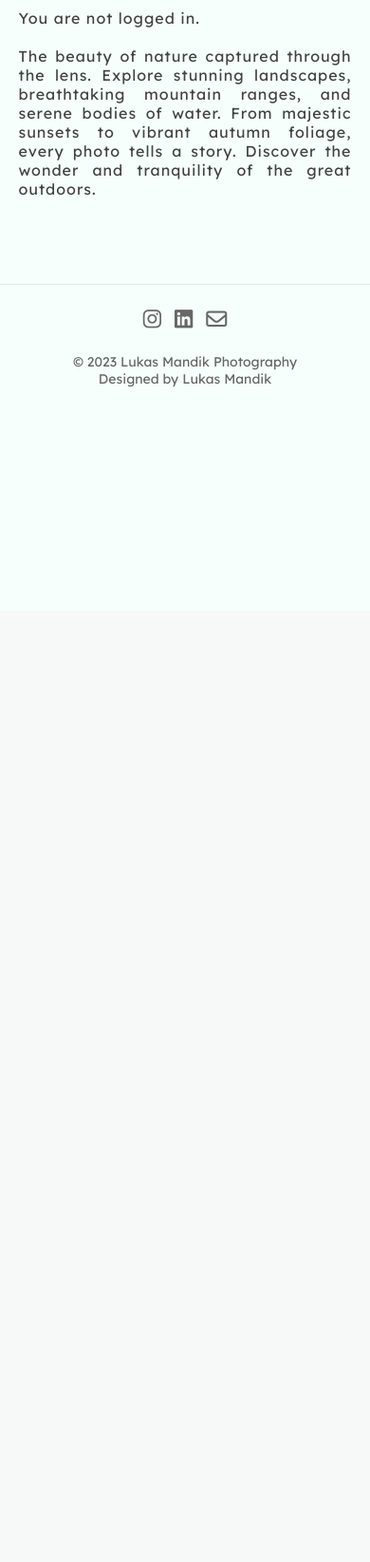
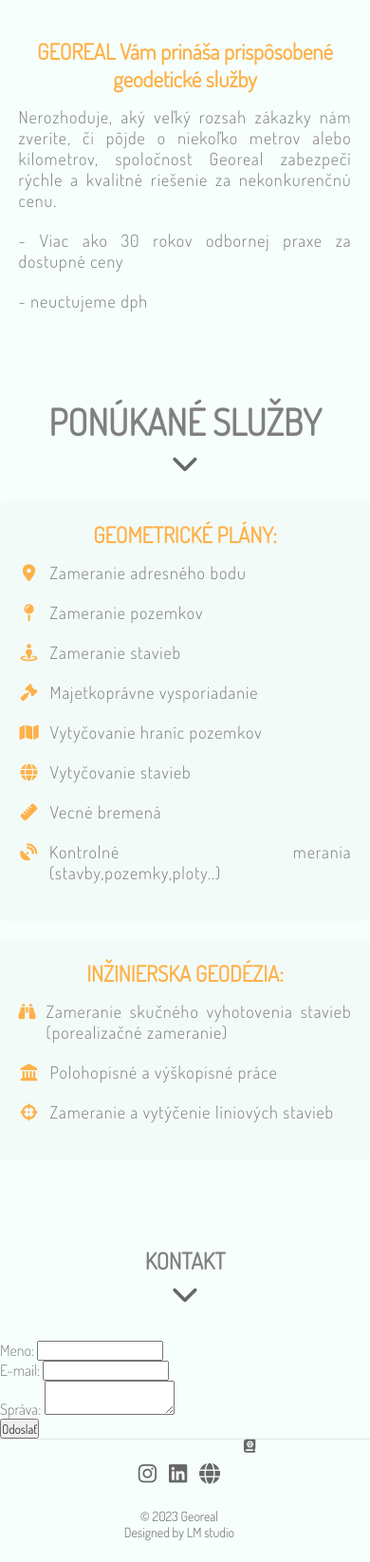
Before and after one commit to LukasMandik/Georeal, a Django app: page / in a window 390 px wide. Shown: the part 201-1846 px from the top of the page at 95% size. Before the commit the page ends 609 px from the top, so only its background shows below. Run offline with Django 4.2, Linux system fonts and the light colour scheme; some libraries are stand-ins or nearby versions.

Commit message:
Built a one site page

```diff
--- a/georeal_web/templates/base.html
+++ b/georeal_web/templates/base.html
@@ -7,8 +7,8 @@
     <meta name="viewport" content="width=device-width, initial-scale=1.0">
     <script src="https://kit.fontawesome.com/b99e675b6e.js"></script>
     <link rel="preconnect" href="https://fonts.googleapis.com">
-    <link rel="preconnect" href="https://fonts.gstatic.com" crossorigin>
-    <link href="https://fonts.googleapis.com/css2?family=Lexend&display=swap" rel="stylesheet">
+<link rel="preconnect" href="https://fonts.gstatic.com" crossorigin>
+<link href="https://fonts.googleapis.com/css2?family=Dosis:wght@300&display=swap" rel="stylesheet">
     <title>{% block title %}  {%endblock%}</title>
     <link rel="stylesheet" href="{% static 'css/style.css' %}">
 
--- a/georeal_web/templates/footer.html
+++ b/georeal_web/templates/footer.html
@@ -7,14 +7,14 @@
 <!--          <a href="https://www.facebook.com/"><i class="fab fa-facebook"></i></a>-->
           <a href="https://www.instagram.com/lukas_mandik/"><i class="fab fa-instagram"></i></a>
           <a href="https://www.linkedin.com/in/lukas-mandik-62324b253/"><i class="fab fa-linkedin"></i></a>
-          <a href="mailto:swipe47@gmail.com"><i class="far fa-envelope"></i></a>
+          <a href="mailto:swipe47@gmail.com"><i class="fas fa-globe"></i></a>
         </div>
-        <p>&copy; 2023 Lukas Mandik Photography</p>
-        <p>Designed by Lukas Mandik</p>
+        <p>&copy; 2023 Georeal</p>
+        <p>Designed by LM studio</p>
       </div>
     </div>
 
-
+<i class="fa-solid fa-book-atlas fa-bounce"></i>
 
   </div>
 </footer>
--- a/georeal_web/templates/home.html
+++ b/georeal_web/templates/home.html
@@ -1,103 +1,135 @@
 {% extends 'base.html' %}
 {% load static %}
-{% block title %}HOME{% endblock %}
+{% block title %}GEOREAL{% endblock %}
 
 
 
 {% block content %}
 <div class="main_home_container">
 
-{#    <div class="slideshow-container">#}
-{#        {% for photo in photos %}#}
+    <div class="slideshow-container">
+        <div class="mySlides fade">
+            <img src="{% static 'media/2360943.jpg' %}">
+        </div>
 {#        <div class="mySlides fade">#}
-{#            <img src="{{photo.image.url}}">#}
-{#            <div class="text">{{ photo.name }}</div>#}
+{#            <img src="{% static 'media/shutterstock_13693108731-5f89a71c3e503.jpeg' %}">#}
 {#        </div>#}
-{#        {% endfor %}#}
-{#        <div class="row_dot" style="text-align:center">#}
-{#            <span class="dot" onclick="currentSlide(1)"></span>#}
-{#            <span class="dot" onclick="currentSlide(2)"></span>#}
-{#            <span class="dot" onclick="currentSlide(3)"></span>#}
+{#        <div class="mySlides fade">#}
+{#            <img src="{% static 'media/priloha4-strana1.png' %}">#}
 {#        </div>#}
-{#        <a class="prev" onclick="plusSlides(-1)">❮</a>#}
-{#        <a class="next" onclick="plusSlides(1)">❯</a>#}
-{#    </div>#}
 
-    <div class="home_container">
-        {% if request.user.is_authenticated %}
-            <div class="left_home_container">
-                <div class="title_home_container"><h2>GEOMETRICKÉ PLÁNY:</h2></div>
+        <div class="row_dot" style="text-align:center">
+            <span class="dot" onclick="currentSlide(1)"></span>
+            <span class="dot" onclick="currentSlide(2)"></span>
+            <span class="dot" onclick="currentSlide(3)"></span>
+        </div>
+        <a class="prev" onclick="plusSlides(-1)">❮</a>
+        <a class="next" onclick="plusSlides(1)">❯</a>
+    </div>
+
+    <div class="top_home_container">
+        <div class="title_home_container"><h2>GEOREAL Vám prináša prispôsobené geodetické služby</h2></div>
         <div class="item_home_container">
-                    <p>- zameranie adresného bodu</p>
-                    <p>- zameranie pozemkov</p>
-                    <p>- zameranie stavieb</p>
-                    <p>- majetkoprávne vysporiadanie</p>
-                    <p>- vytyčovanie hraníc pozemkov</p>
-                    <p>- vytyčovanie stavieb</p>
-                    <p>- vecné bremená</p>
-                    <p>- kontrolné merania (stavby,pozemky,ploty..)</p>
+            <p>Nerozhoduje, aký veľký rozsah zákazky nám zveríte, či pôjde o niekoľko metrov alebo kilometrov, spoločnost Georeal zabezpečí rýchle a kvalitné riešenie za nekonkurenčnú cenu.</p>
+            <p>- Viac ako 30 rokov odbornej praxe za dostupné ceny</p>
+            <p>- neuctujeme dph</p>
         </div>
     </div>
-        <div class="left_home_container">
+
+
+<section id="sluzby">
+    <div class="sluzby_container hidden2">
+        <div class="title_home_container">
+            <h1>PONÚKANÉ SLUŽBY</h1>
+            <a href="#sluzby"><i class="fas fa-chevron-down"></i></a>
+        </div>
+    </div>
     <div class="right_home_container hidden">
-                <div class="title_home_container"><h2>INŽINIERSKA GEODÉZIA:</h2></div>
-{#                <img src="{{ home_photo.image.url }}" alt="{{ home_photo.name }}">#}
+        <div class="title_home_container">
+            <h2>GEOMETRICKÉ PLÁNY:</h2>
+        </div>
         <div class="item_home_container">
-                    <p>- zameranie skučného vyhotovenia stavieb (porealizačné  zameranie)</p>
-                    <p>- polohopisné a výškopisné práce</p>
-                    <p>- zameranie a vytýčenie líniových stavieb</p>
+            <p><i class="fas fa-map-marker-alt"></i>Zameranie adresného bodu</p>
+            <p><i class="fas fa-map-pin"></i>Zameranie pozemkov</p>
+            <p><i class="fas fa-street-view"></i>Zameranie stavieb</p>
+            <p><i class="fas fa-gavel"></i>Majetkoprávne vysporiadanie</p>
+            <p><i class="fas fa-map"></i>Vytyčovanie hraníc pozemkov</p>
+            <p><i class="fas fa-globe"></i>Vytyčovanie stavieb</p>
+            <p><i class="fas fa-ruler"></i>Vecné bremená</p>
+            <p><i class="fas fa-satellite-dish"></i>Kontrolné merania (stavby,pozemky,ploty..)</p>
         </div>
     </div>
 
     <div class="down_home_container hidden2">
-                <div class="title_home_container">
-                    <h2>NEÚČTUJEME DPH</h2>
-                </div>
+        <div class="title_home_container"><h2>INŽINIERSKA GEODÉZIA:</h2></div>
+{#                <img src="{{ home_photo.image.url }}" alt="{{ home_photo.name }}">#}
         <div class="item_home_container">
-                    <p>Viac ako 30 rokov skúseností za rozumné ceny.</p>
-                </div>
-
-            </div>
-            {% else %}
-                <div class="item_home_container">
-                    <p>You are not logged in.</p>
-                    <p>The beauty of nature captured through the lens. Explore stunning landscapes, breathtaking mountain ranges, and serene bodies of water. From majestic sunsets to vibrant autumn foliage, every photo tells a story. Discover the wonder and tranquility of the great outdoors.</p>
-                </div>
-            {% endif %}
+            <p><i class="fas fa-binoculars"></i>Zameranie skučného vyhotovenia stavieb (porealizačné  zameranie)</p>
+            <p><i class="fas fa-landmark"></i>Polohopisné a výškopisné práce</p>
+            <p><i class="fas fa-crosshairs"></i>Zameranie a vytýčenie líniových stavieb</p>
         </div>
     </div>
+</section>
 
+<section id="kontakt">
+    <div class="kontakt_container hidden2">
+        <div class="title_home_container">
+            <h1>KONTAKT</h1>
+            <a href="#kontakt"><i class="fas fa-chevron-down"></i></a>
         </div>
-
-<!--    <style>-->
-<!--        .left_home_container {-->
-<!--            background-image: url('{% static "images/_DSC9014.JPG" %}');-->
-<!--            background-size: cover;-->
-<!--            background-position: top;-->
-<!--            background-repeat: no-repeat;-->
-<!--        }-->
-<!--    </style>-->
-
-
+    </div>
+    <div>
+        <form action="#" method="post">
+            <div>
+                <label for="name">Meno:</label>
+                <input type="text" id="name" name="name" required>
+            </div>
+            <div>
+                <label for="email">E-mail:</label>
+                <input type="email" id="email" name="email" required>
+            </div>
+            <div>
+                <label for="message">Správa:</label>
+                <textarea id="message" name="message" required></textarea>
+            </div>
+            <button type="submit">Odoslať</button>
+        </form>
+    </div>
+</section>
 
 <script>
   document.addEventListener('scroll', function () {
-    const leftContainer = document.querySelector('.left_home_container');
+    const topContainer = document.querySelector('.top_home_container');
+    const sluzbyContainer = document.querySelector('.sluzby_container');
     const rightContainer = document.querySelector('.right_home_container');
     const downContainer = document.querySelector('.down_home_container');
-    const leftContainerRect = leftContainer.getBoundingClientRect();
+    const kontaktContainer = document.querySelector('.kontakt_container');
+    const topContainerRect = topContainer.getBoundingClientRect();
     const windowHeight = window.innerHeight;
 
-    if (leftContainerRect.bottom <= windowHeight - 180) {
+
+    if (topContainerRect.bottom <= windowHeight - 200) {
+      sluzbyContainer.classList.remove('hidden2');
+    } else {
+      sluzbyContainer.classList.add('hidden2');
+    }
+
+    if (topContainerRect.bottom <= windowHeight - 550) {
       rightContainer.classList.remove('hidden');
     } else {
       rightContainer.classList.add('hidden');
     }
 
-        if (leftContainerRect.bottom <= windowHeight - 400) {
+        if (topContainerRect.bottom <= windowHeight - 700) {
       downContainer.classList.remove('hidden2');
     } else {
       downContainer.classList.add('hidden2');
+    }
+
+      if (topContainerRect.bottom <= windowHeight - 1200) {
+      kontaktContainer.classList.remove('hidden2');
+    } else {
+      kontaktContainer.classList.add('hidden2');
     }
   });
 </script>
--- a/georeal_web/templates/navbar.html
+++ b/georeal_web/templates/navbar.html
@@ -1,7 +1,7 @@
 
 
 {% load static %}
-
+<section id="home">
 <div class="wrapper">
     <div class="main_navbar">
         <div class="inner_navbar">
@@ -11,9 +11,9 @@
             </div>
             <div class="menu">
                 <ul>
-                    <li><a href="/">Domov</a></li>
-                    <li><a href="">Kontakt</a></li>
-                    <li><a href="">Napíšte nám</a></li>
+                    <li><a href="#home">Domov</a></li>
+                    <li><a href="#sluzby">Služby</a></li>
+                    <li><a href="#kontakt">Kontakt</a></li>
 {#                    {% if user.is_authenticated %}#}
 {#                    <li><a href="/logout">Odhlásiť sa</a></li>#}
 {#                    {% endif %}#}
@@ -26,3 +26,4 @@
         </div>
     </div>
 </div>
+</section>
--- a/static/css/style.css
+++ b/static/css/style.css
@@ -18,17 +18,18 @@ input:-webkit-autofill:active{
 
 :root {
   --primary-color1: rgba(244, 255, 250, 0.79);
-  --primary-color2: #424242;
+  --primary-color2: #808080;
   --primary-color3: #c9c9c9;
 }
 
 *{
 	margin: 0;
 	padding: 0;
-	font-family: 'Lexend', sans-serif;
+	font-family: 'Dosis', sans-serif;
 	text-decoration: none;
 	box-sizing: border-box;
 	list-style: none;
+	scroll-behavior: smooth;
 }
 
 body{
@@ -165,7 +177,7 @@ li.dropdown{
 	text-align: center;
 	max-width: 800px;
 	display: flex;
-	margin: 200px auto 80px auto;
+	margin: 10px auto 80px auto;
 	/*flex-direction: column;*/
 	/*flex-direction: row-reverse*/
 	align-items: start;
@@ -173,53 +185,87 @@ li.dropdown{
 	justify-content: center;
 	flex-wrap: wrap;
 }
-.left_home_container{
+.top_home_container{
 	width: 80%;
 	/*background-color: rgba(168, 168, 168, 0.1);*/
-	margin: 20px 5px;
+	margin: 20px auto;
 	border-radius: 5px;
+	max-width: 600px;
 
 }
-.duble_container{
-	display: flex;
-	flex-wrap: wrap;
-	align-items: flex-start;
-}
-.down_home_container{
-	flex: 1 1 ;
+
+
+.sluzby_container{
 	position: relative;
 	transform: translateX(0);
   	transition: opacity 1s, transform 1s;
-	background-color: rgba(168, 168, 168, 0.1);
-	margin: 20px 5px;
+	margin: 20px auto;
 	border-radius: 5px;
 	align-items: center;
 	align-content: center;
+	max-width: 600px;
+	padding-top: 60px;
+	height: 150px;
 }
 
-.down_home_container .gallery-container
-.gallery-item {
-	width: 80%;
-	margin: 5% auto;
-	border-radius: 15px;
-	overflow: hidden;
-	text-align: center;
+.sluzby_container h1{
+	font-size: 2.4rem;
+	margin: 0 auto;
+}
+.sluzby_container a i,
+.kontakt_container a i{
+	font-size: 1.8rem;
+	margin: 5px auto;
+	color: #676767;
+	transition: font-size 0.2s ease-in-out,
+	color 0.4s ease-in-out;
 }
 
-.down_home_container .gallery-container
-.gallery-item .image{
-	aspect-ratio: 1/1;
-	object-fit: cover;
-	border-radius: 15px;
+.sluzby_container a i:hover,
+.kontakt_container a i:hover{
+	transition: font-size 0.4s ease-in-out,
+	color 0.4s ease-in-out;
+	font-size: 2.2rem;
+	color: rgba(255, 171, 59, 0.93);
 }
-.right_home_container{
-	flex: 1 1 ;
+
+
+.down_home_container{
 	position: relative;
 	transform: translateX(0);
   	transition: opacity 1s, transform 1s;
-	background-color: rgba(168, 168, 168, 0.1);
-	margin: 20px 5px;
+	background-color: rgba(211, 211, 211, 0.1);
+	margin: 20px auto;
 	border-radius: 5px;
+	align-items: center;
+	align-content: center;
+	max-width: 600px;
+	padding-bottom: 30px;
+}
+
+
+
+.right_home_container{
+	position: relative;
+	transform: translateX(0);
+  	transition: opacity 1s, transform 1s;
+	background-color: rgba(211, 211, 211, 0.1);
+	margin: 20px auto;
+	border-radius: 5px;
+	max-width: 600px;
+	padding-bottom: 30px;
+}
+.kontakt_container{
+	position: relative;
+	transform: translateX(0);
+  	transition: opacity 1s, transform 1s;
+	margin: 20px auto;
+	border-radius: 5px;
+	align-items: center;
+	align-content: center;
+	max-width: 600px;
+	padding-top: 60px;
+	height: 150px;
 }
 .hidden {
   opacity: 0;
@@ -231,20 +277,15 @@ li.dropdown{
   transform: translateX(100%);
   transition: opacity 1s, transform 1s;
 }
-.right_home_container img{
-	width: 80%;
-	aspect-ratio: 1/1;
-	object-fit: cover;
-	border-radius: 50%;
-}
 
 
 
 
 .title_home_container{
 	display: flex;
+	flex-direction: column;
 	text-align: center;
-	margin: 20px auto;
+	margin: 0 auto;
 }
 
 /*.title_home_container h2{*/
@@ -253,11 +294,13 @@ li.dropdown{
 
 .title_home_container h2 {
 	opacity: 0;
-	margin: 5px auto 10px auto ;
+	margin: 20px auto 5px auto ;
     position: relative;
-    left: -200px;
+    left: -300px;
 	object-position: 50% 50%;
     transition: 1s;
+	color: rgba(255, 171, 59, 0.93);
+	font-size: 23px;
 }
 
 .title_home_container h2.centered {
@@ -267,19 +310,20 @@ li.dropdown{
 
 
 
-.item_home_container p {
-	opacity: 0;
-	margin: 5px auto 10px auto ;
-    position: relative;
-    left: -500px;
-	object-position: 50% 50%;
-    transition: 1s;
-}
+/*.item_home_container p {*/
+/*	opacity: 0;*/
+/*	margin: 5px auto 10px auto ;*/
+/*    position: relative;*/
+/*    left: -500px;*/
+/*	object-position: 50% 50%;*/
+/*    transition: 1s;*/
+/*	font-size: 13px;*/
+/*}*/
 
-.item_home_container p.centered {
-    left: 0;
-	opacity: 1;
-}
+/*.item_home_container p.centered {*/
+/*    left: 0;*/
+/*	opacity: 1;*/
+/*}*/
 
 
 
@@ -291,17 +335,36 @@ li.dropdown{
 .item_home_container p{
 	opacity: 0;
 	display: flex;
+	align-items: baseline;
 	text-align: justify;
 	width: 90%;
 	margin: 10px auto;
 	letter-spacing: 1px;
-	transition: 2s;
+	font-size: 18px;
+	transition: 0.5s;
 }
 .item_home_container p.centered{
 	opacity: 1;
 	display: flex;
 	text-align: justify;
 }
+
+.item_home_container p i{
+	display: flex;
+	justify-content: center;
+	transition: 0.5s;
+	font-size: 18px;
+	margin-right: 10px;
+	width: 23px;
+	color: rgba(255, 171, 59, 0.93);
+}
+
+
+
+/*.item_home_container p:hover{*/
+/*	transition: 0.5s;*/
+/*	font-weight: bold;*/
+/*}*/
 
 
 
@@ -1240,7 +1302,7 @@ footer p {
 	.home_container{
 		flex-direction: column;
 	}
-	.left_home_container, .right_home_container{
+	.top_home_container, .right_home_container{
 		width: 100%;
 	}
 
--- a/static/js/script.js
+++ b/static/js/script.js
@@ -6,19 +6,6 @@ let menu = document.querySelector(".menu");
 	})
 
 
-// var navBar = document.querySelector(".navbar"); // vyberte navigačný panel
-// var offset = 100; // nastavte hodnotu posunu, po ktorom sa zmení veľkosť
-// var lastScrollPos = 0;
-//
-// window.addEventListener("scroll", function() { // pridajte event listener na posun stránky
-//   var currentScrollPos = window.pageYOffset; // zistite aktuálnu pozíciu posunu stránky
-//   if (currentScrollPos > lastScrollPos && currentScrollPos > offset) { // ak sme posunuli smerom nadol a sme dostatočne ďaleko od začiatku stránky
-//     navBar.classList.add("small"); // pridajte triedu pre menší navigačný panel
-//   } else { // ak sme posunuli smerom nahor alebo sme príliš blízko začiatku stránky
-//     navBar.classList.remove("small"); // odstráňte triedu pre menší navigačný panel
-//   }
-//   lastScrollPos = currentScrollPos; // uložte aktuálnu pozíciu posunu ako poslednú
-// });
 
 
 
@@ -32,10 +19,10 @@ window.addEventListener("load", scrollHandler);
 function scrollHandler() {
   var currentScrollPos = window.pageYOffset;
 
-  if (currentScrollPos > scrollPos && currentScrollPos > offset) { // ak sme posunuli pod určitý bod
+  if (currentScrollPos > offset) { // ak sme posunuli pod určitý bod
     navBar.classList.add("small"); // pridajte triedu pre menší navigačný panel
     navBar.style.transition = "all 0.5s ease-in-out"; // pridajte transition
-  } else if (currentScrollPos < (scrollPos - 7)) { // ak sme posunuli nad určitý bod
+  } else if (currentScrollPos < offset) { // ak sme posunuli nad určitý bod
     navBar.classList.remove("small"); // odstráňte triedu pre menší navigačný panel
     navBar.style.transition = "all 0.5s ease-in-out"; // pridajte transition
   }
```
Also changed, not shown: other parts of static/css/style.css (+24 -14 lines), georeal_web/static/__init__.py (added), static/__init__.py (added), static/media/__init__.py (added). Lines whose indentation alone changed are shown as unchanged.
